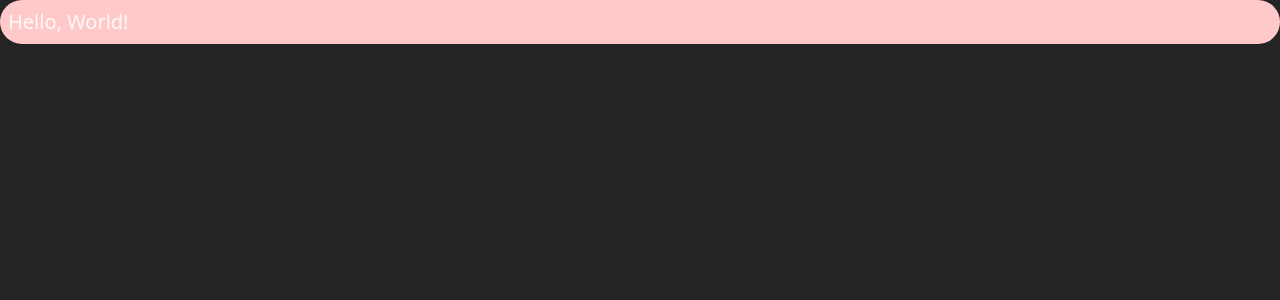
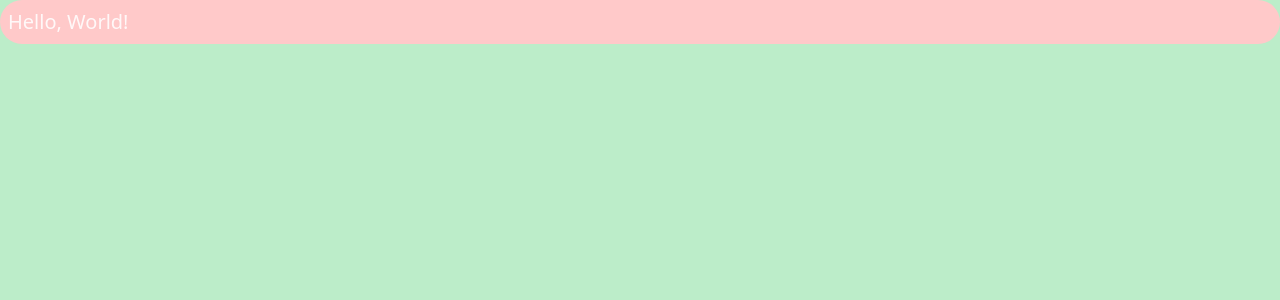
Before and after one commit to pedroditersimon/binary-event, a React (Vite) app: page / in a window 1280 px wide. Shown: the top 300 px of the page. Built offline with nearby package versions, Linux system fonts and the light colour scheme.

Commit message:
feat:  CSS theming

```diff
--- a/src/index.css
+++ b/src/index.css
@@ -5,6 +5,9 @@
     --color-primary-hover: #5e8066;
 
     --color-primary-text: #57755e;
+
+    --color-secondary: #d7f4de;
+    --color-page-background: #bcedc9;
 }
 
 :root {
@@ -12,7 +15,7 @@
 
     color-scheme: light dark;
     color: rgba(255, 255, 255, 0.87);
-    background-color: #242424;
+    background-color: var(--color-page-background);
 
     font-synthesis: none;
     text-rendering: optimizeLegibility;
@@ -22,6 +25,10 @@
     margin: 0;
 }
 
-body {
+html,
+body,
+#root {
     margin: 0;
+    width: 100%;
+    height: 100%;
 }
```
